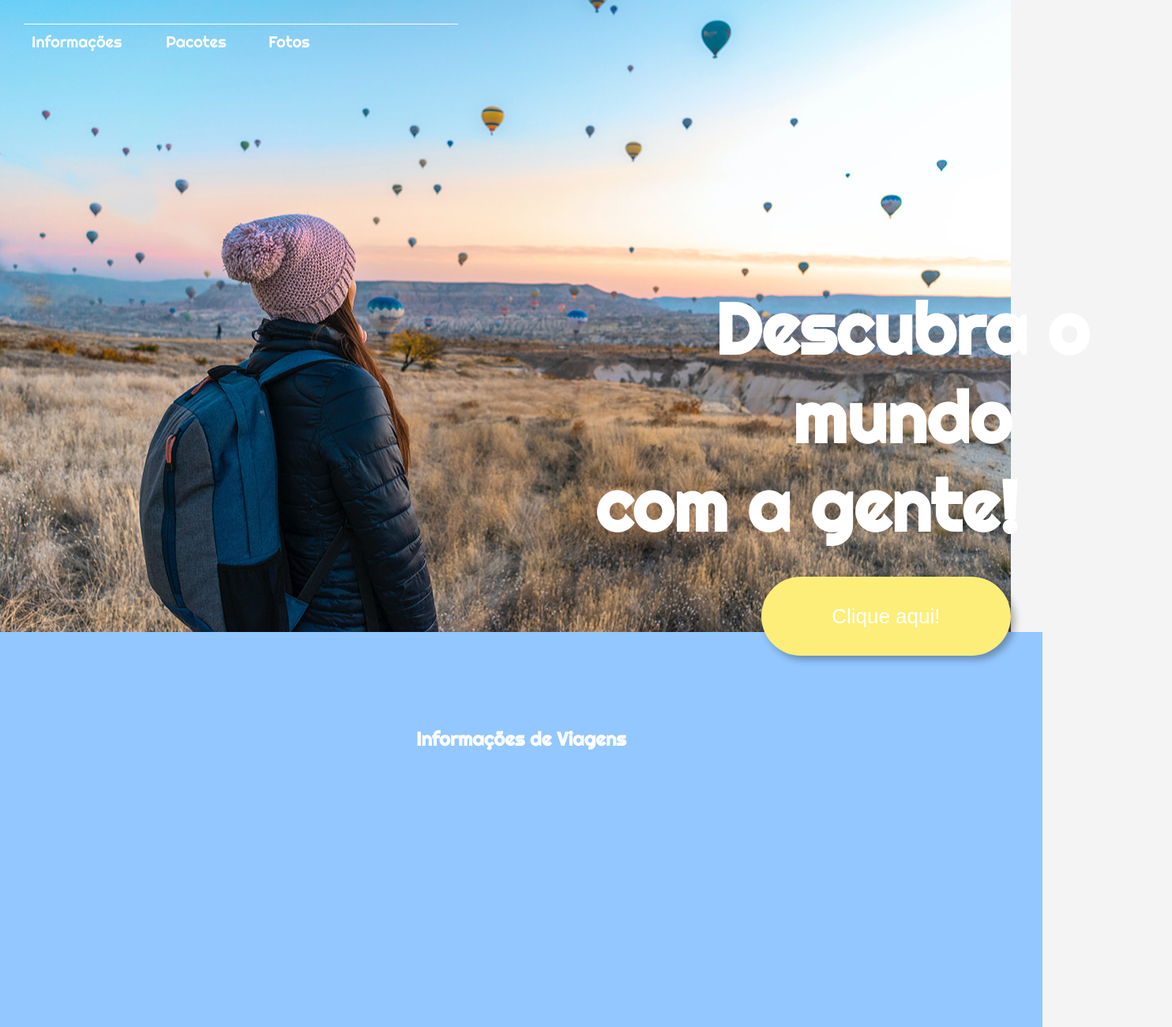
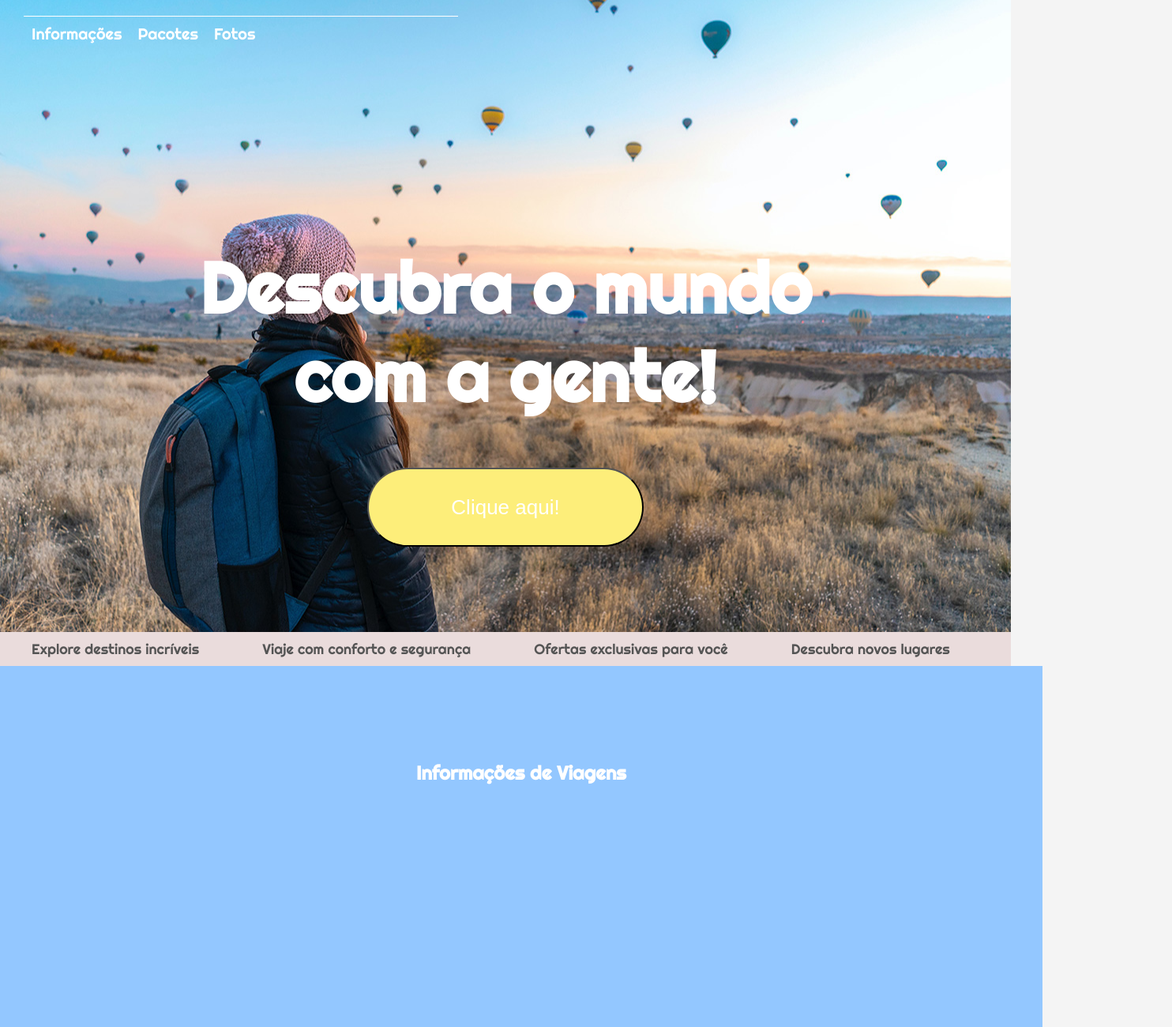
Before and after one commit to IsaqueFabro/South-s-Destination-Page, a plain HTML site: page index.html in a window 1280 px wide. Shown: the top 1300 px of the page at 79% size, 1484 px wide, since content can reach past the window. Drawn offline with Linux system fonts and the light colour scheme.

Commit message:
Fixing bugs Marcus reported, adding carrosel, animaticion not completed, structure reviewed and fixed, nav created inside header, css ranges reorganized

```diff
--- a/index.html
+++ b/index.html
@@ -1,42 +1,46 @@
 <!DOCTYPE html>
-<html>
-
+<html lang="pt-BR">
 <head>
     <meta charset="UTF-8">
-    <title>South's Destinations</title>
+    <meta name="viewport" content="width=device-width, initial-scale=1.0">
     <link href="https://fonts.googleapis.com/css2?family=Righteous&display=swap" rel="stylesheet">
     <link rel="stylesheet" href="style.css">
+    <title>South's Destinations</title>
 </head>
-
 <body>
-
     <header>
-
         <div class="white-line"></div>
-        <h1 class="main-title">
-            Descubra o mundo <span class="main-title2">com a gente!</span>
-        </h1>
+        <h1 class="main-title">Descubra o mundo <span class="main-title2">com a gente!</span></h1>
         <button class="main-button" onclick="alert('Botão clicado!')">Clique aqui!</button>
-        <a href="#information" class="information">Informações</a>
-        <a href="#packages" class="packages">Pacotes</a>
-        <a href="#photos" class="photos">Fotos</a>
-
+        <nav>
+            <a href="#information" class="menu-link">Informações</a>
+            <a href="#packages" class="menu-link">Pacotes</a>
+            <a href="#photos" class="menu-link">Fotos</a>
+        </nav>
     </header>
 
-    <section id="information" class="informational-menu">
-        <h1 class="teste">Informações de Viagens</h1>
+    <!-- carrossel animado -->
+    <section class="carrossel-container">
+        <div class="carrossel">
+            <span>Explore destinos incríveis</span>
+            <span>Viaje com conforto e segurança</span>
+            <span>Ofertas exclusivas para você</span>
+            <span>Descubra novos lugares</span>
+            <span>Aventura e lazer garantidos</span>
+
+        </div>
     </section>
 
+    <section id="information" class="informational-menu">
+        <h1>Informações de Viagens</h1>
+    </section>
 
     <section id="packages" class="packages-menu">
-        <h1 class="teste2">Veja os pacotes aqui</h1>
+        <h1>Veja os pacotes aqui</h1>
     </section>
 
-
     <section id="photos" class="photos-menu">
-        <h1 class="teste3">Fotos de lugares</h1>
+        <h1>Fotos de lugares</h1>
     </section>
-
 </body>
-
 </html>
--- a/style.css
+++ b/style.css
@@ -3,96 +3,49 @@ html {
 }
 
 body {
-    font-family: Arial, sans-serif;
     font-family: 'Righteous', sans-serif;
     background-color: #f4f4f4;
     text-align: center;
     margin: 0;
     padding: 0;
     box-sizing: border-box;
-    -webkit-font-smoothing: antialiased;
-    -moz-osx-font-smoothing: grayscale;
-    text-rendering: optimizeLegibility;
-
-
 }
 
-
-header  {
+header {
     background-image: url('img/background_main.jpg');
     background-size: cover;
     background-position: center;
     background-repeat: no-repeat;
     display: flex;
-    height: 100dvh;
+    height: 100vh; /* Garante que o background cubra toda a tela */
     width: 100%;
+    flex-direction: column;
+    justify-content: center;
+    align-items: center;
+    position: relative; /* Mantém os elementos posicionados corretamente */
 
-
+    .white-line {
+        width: 550px;
+        height: 1.2px;
+        background-color: white;
+        position: absolute;
+        top: 20px; /* Ajusta a posição para reaparecer acima do menu */
+        left: 30px;
     }
 
     .main-title {
         color: white;
-    font-family: 'Righteous', sans-serif;
         font-size: 90px;
-    margin-top: 360px;
-    margin-left: 800px;
+        margin-top: 200px;
         transition: all 0.3s ease;
-    cursor: pointer;
     }
 
     .main-title2 {
         display: block;
         font-size: 90px;
-    margin-left: -240px;
-    margin-bottom: 650px;
         color: white;
         transition: all 0.3s ease;
-    cursor: pointer;
     }
-
-.information {
-    text-decoration: none;
-    font-size: 20px;
-    color: white;
-    position: absolute;
-    top: 30px;
-    left: 40px;
-    transition: all 0.3s ease;
-    margin: 10px 0;
-    cursor: pointer;
-
-}
-
-
-.packages {
-    text-decoration: none;
-    font-size: 20px;
-    color: white;
-    position: absolute;
-    top: 30px;
-    left: 210px;
-    transition: all 0.3s ease;
-    margin: 10px 0;
-    cursor: pointer;
-}
-
-.photos {
-    text-decoration: none;
-    font-size: 20px;
-    color: white;
-    position: absolute;
-    top: 30px;
-    left: 340px;
-    transition: all 0.3s ease;
-    margin: 10px 0;
-    cursor: pointer;
-}
-
-.information:hover, .packages:hover, .photos:hover {
-    transform: translateY(-5px);
-    font-weight: bold;
-}
-
 
     .main-button {
         background-color: #FDEE7A;
@@ -100,55 +53,77 @@ header  {
         padding: 15px 32px;
         width: 350px;
         height: 100px;
-    margin-top: 730px;
-    margin-left: -520px;
         font-size: 26px;
         cursor: pointer;
-    box-shadow: 5px 5px 10px rgba(0, 0, 0, 0.3);
-    border: #FDEE7A;
         border-radius: 50px;
-    transition: background-color 0.3s ease;
+        /* colocar um bos shadow aq */
+        transition: 0.3s ease;
     }
 
     .main-button:hover {
         background-color: #58532b;
         font-weight: bold;
         transform: translateY(-5px);
-
     }
 
-.informational-menu {
+    nav {
+        position: absolute;
+        top: 30px;
+        left: 40px;
+        display: flex;
+        gap: 20px;
+
+        .menu-link {
+            text-decoration: none;
+            font-size: 20px;
+            color: white;
+            transition: all 0.3s ease;
+        }
+
+        .menu-link:hover {
+            transform: translateY(-5px);
+            font-weight: bold;
+        }
+    }
+}
+
+.carrossel-container {
+    overflow: hidden;
+    white-space: nowrap;
+    background: #eadcdc;
+    padding: 10px 0;
+    position: relative;
+    width: 100%;
+
+    .carrossel {
+        display: flex;
+        width: max-content;
+        animation: scroll-left 15s linear infinite;
+    }
+
+    /* Duplicamos os itens para que nunca fiquem vazios */
+    .carrossel span {
+        display: inline-block;
+        padding: 0 40px;
+        font-size: 18px;
+        color: #555;
+    }
+
+    /* Animação contínua */
+    @keyframes scroll-left {
+        from {
+            transform: translateX(0);
+        }
+        to {
+            transform: translateX(-50%);
+        }
+    }
+}
+
+.informational-menu, .packages-menu, .photos-menu {
     background-color: #93C7FF;
     height: 80vh;
     width: 100vw;
     padding: 100px 20px;
-    text-align: center;
     color: white;
 }
-
-.packages-menu {
-    background-color: #93C7FF;
-    height: 80vh;
-    width: 100vw;
-    padding: 100px 20px;
-    text-align: center;
-    color: white;
-}
-
-.photos-menu {
-    background-color: #93C7FF;
-    height: 80vh;
-    width: 100vw;
-    padding: 100px 20px;
-    text-align: center;
-    color: white;
-}
-
-.white-line {
-    width: 550px;
-    height: 1.2px;
-    background-color: white;
-    position: absolute;
-    top: 30px;
-    left: 30px;
-}
```
Also changed, not shown: main.js (added). Lines whose indentation alone changed are shown as unchanged.
